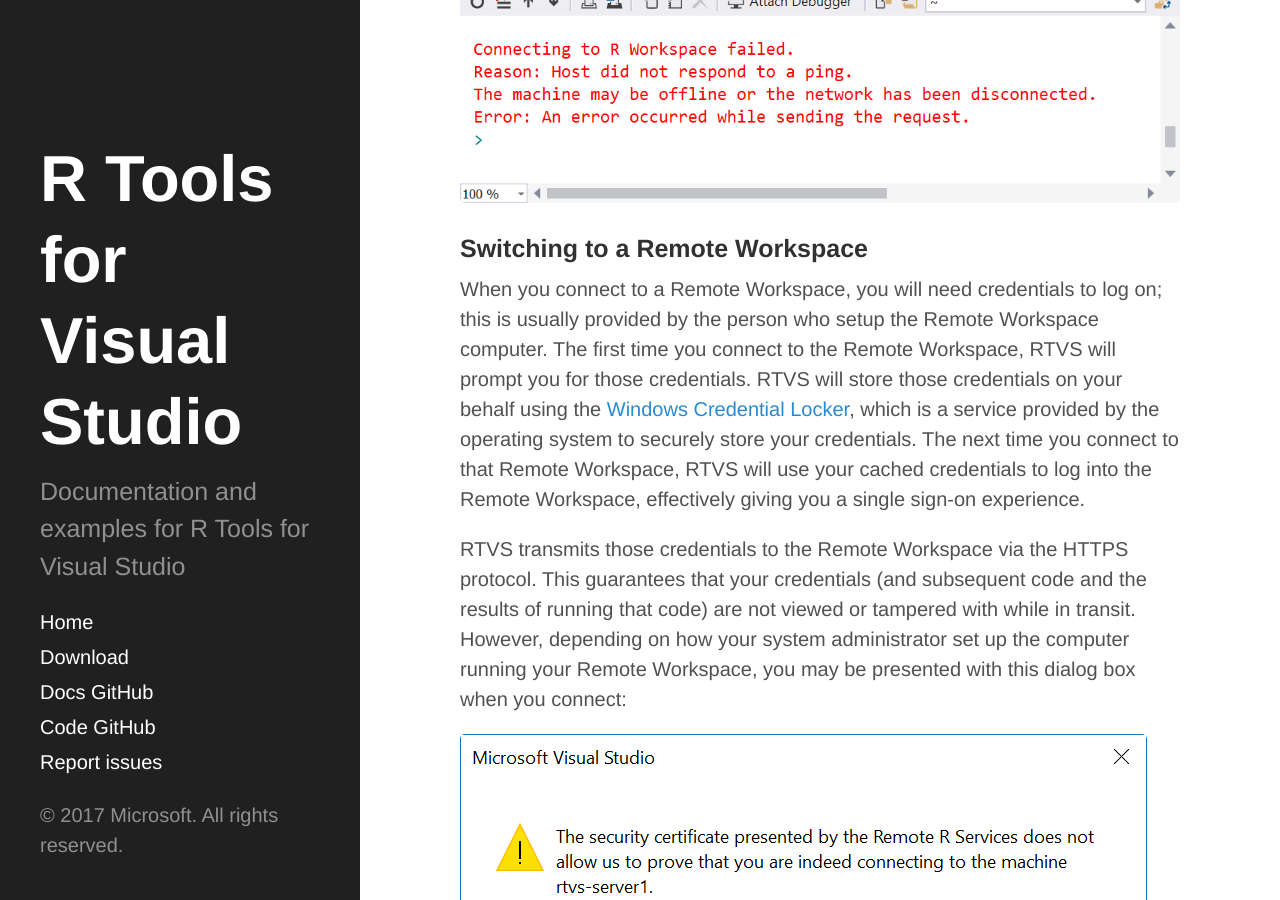
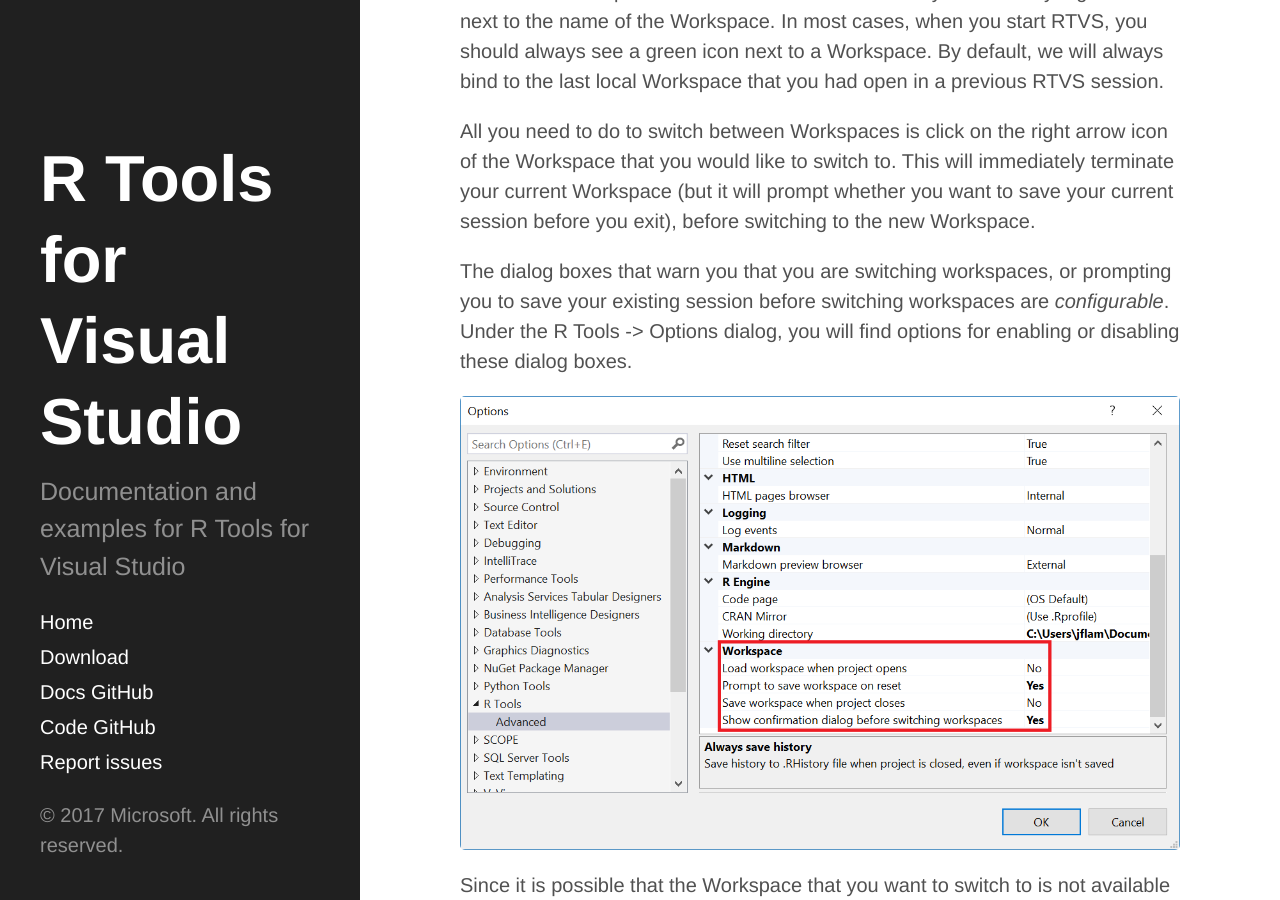
Before and after one commit to microsoft/RTVS-docs, a Jekyll site: the page built from remote-execution.md, in a window 1280 px wide and 900 px high, scrolled down 2506 px. Built offline with Jekyll 4.4.1, drawn with Linux system fonts in a browser that asks for light colours; our own code applies the rules of GitHub Pages for plain Markdown files.

Commit message:
Updating remote workspaces

```diff
--- a/remote-execution.md
+++ b/remote-execution.md
@@ -34,6 +34,8 @@
 line parameters that you would like to pass to your R interpreter when RTVS
 starts it up.
 
+![](./media/add-new-workspace.png)
+
 If you want to change an existing Workspace entry, you can always click on the
 wheel icon next to the Workspace, and change its name, the path (or URI in the
 case of remote Workspaces), and its command line parameters.
@@ -63,6 +65,14 @@
 of the Workspace that you would like to switch to. This will immediately
 terminate your current Workspace (but it will prompt whether you want to save
 your current session before you exit), before switching to the new Workspace.
+
+The dialog boxes that warn you that you are switching workspaces, or prompting
+you to save your existing session before switching workspaces are
+_configurable_. Under the R Tools -> Options dialog, you will find options for
+enabling or disabling these dialog boxes.
+
+![](./media/workspace-options.png)
+
 
 Since it is possible that the Workspace that you want to switch to is not
 available (i.e., you have uninstalled it, or in the case of a remote Workspace
```
Also changed, not shown: media/add-new-workspace.png (added), media/workspace-options.png (added), media/workspace-window.png.
